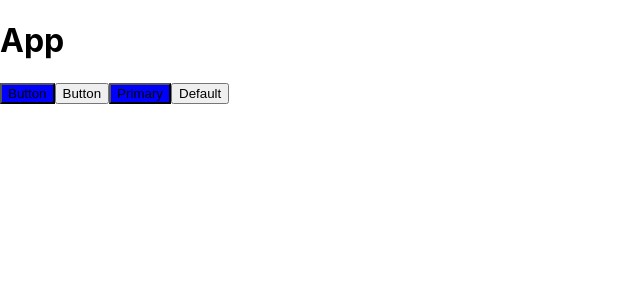
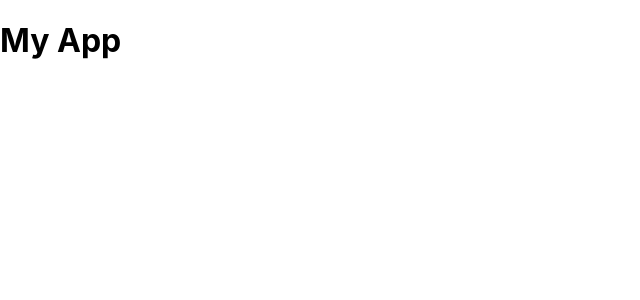
Before and after one commit to alberto-2-garcia/react-typescript-masterclass, a React (Create React App) app: page / in a window 1280 px wide. Shown: the top 300 px of the page, without its empty margins (0-640 px from the left). Built offline with nearby package versions, Linux system fonts and the light colour scheme.

Commit message:
Erased Button component

```diff
--- a/src/App.tsx
+++ b/src/App.tsx
@@ -1,16 +1,11 @@
 import React from 'react';
 import logo from './logo.svg';
 import './App.scss';
-import { Button } from './components/Button';
 
 function App() {
   return (
     <>
-      <h1>App</h1>
-      <Button type='primary'/>
-      <Button />
-      <Button type='primary'>Primary</Button>
-      <Button>Default</Button>
+      <h1>My App</h1>
     </>
   );
 }
--- a/src/components/Button/index.tsx
+++ /dev/null
@@ -1,11 +0,0 @@
-import React from 'react'
-import { ButtonProps } from './interface';
-import './style.scss';
-
-export const Button: React.FC<ButtonProps> = ({ type = 'default', children }) => {
-  const className = type === 'primary' ? 'primary' : '';
-
-  return (
-    <button className={className}>{children || 'Button'}</button>
-  )
-}
--- a/src/components/Button/interface.ts
+++ /dev/null
@@ -1,3 +0,0 @@
-export interface ButtonProps {
-  type?: 'primary' | 'default';
-}
--- a/src/components/Button/style.scss
+++ /dev/null
@@ -1,3 +0,0 @@
-.primary {
-  background-color: blue;
-}
```
